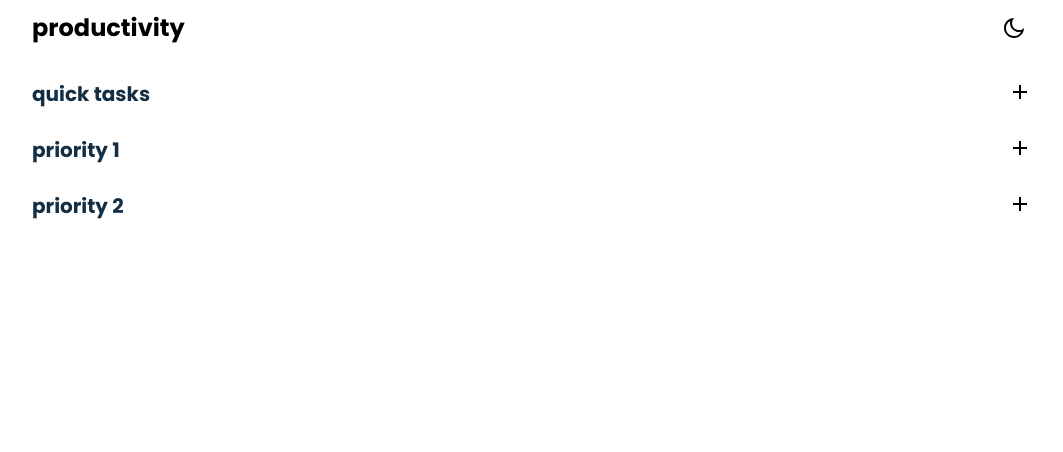
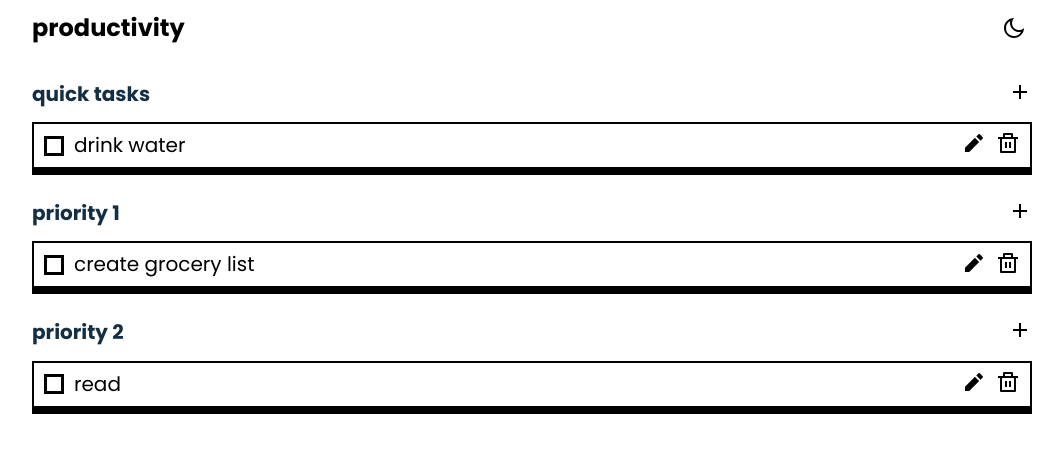
Before and after one commit to colorlessenergy/productivity, a Next.js app: page / in a window 1280 px wide. Before the commit this address had no page. Shown: the top 452 px of the page, without its empty margins (108-1171 px from the left). Built offline with nearby package versions, Linux system fonts and the light colour scheme.

Commit message:
add default tasks

```diff
--- a/pages/_app.js
+++ b/pages/_app.js
@@ -4,7 +4,7 @@ import '../styles/globals.scss';
 function MyApp({ Component, pageProps }) {
     useEffect(() => {
         if (!localStorage.getItem('ID')) {
-            localStorage.setItem('ID', JSON.stringify(0));
+            localStorage.setItem('ID', JSON.stringify(3));
         }
 
         if (!localStorage.getItem('theme')) {
--- a/pages/index.js
+++ b/pages/index.js
@@ -50,9 +50,11 @@ export default function App() {
             localStorage.setItem(
                 'tasks',
                 JSON.stringify({
-                    quickTasks: [],
-                    firstPriority: [],
-                    secondPriority: []
+                    quickTasks: [{ ID: 1, task: 'drink water', isDone: false }],
+                    firstPriority: [
+                        { ID: 2, task: 'create grocery list', isDone: false }
+                    ],
+                    secondPriority: [{ ID: 3, task: 'read', isDone: false }]
                 })
             );
         }
```
